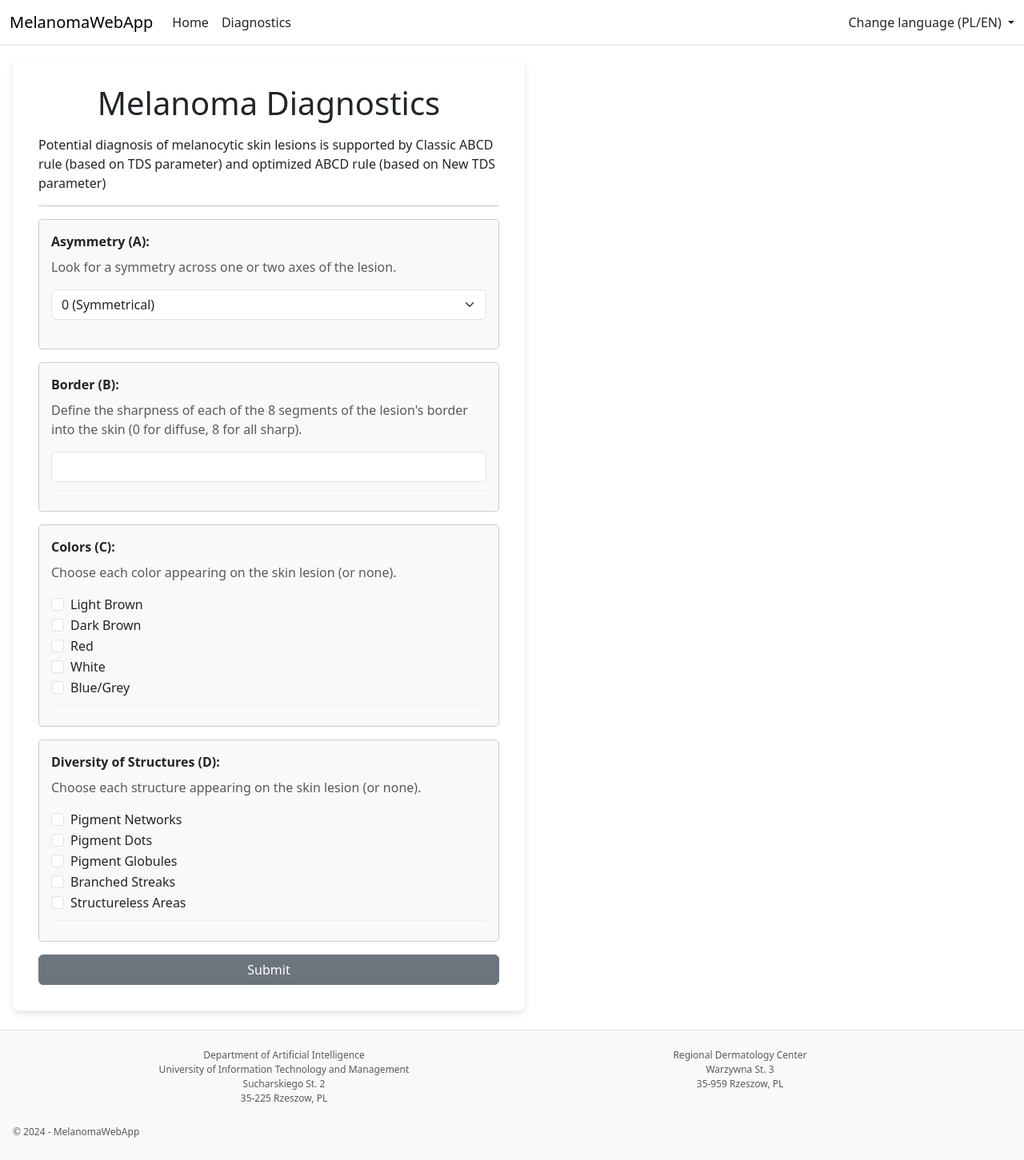
After one commit to gwanat/python_melanoma_app, a Flask app: page /diagnostics in a window 1280 px wide. The commit adds this page. Shown: the whole page at 80% size. Run offline with Flask 3, Linux system fonts and the light colour scheme.

Commit message:
form added. app.py updated. Flags added

```diff
--- a/app.py
+++ b/app.py
@@ -1,12 +1,75 @@
-from flask import Flask, render_template
+from flask import Flask, render_template, request
 
 app = Flask(__name__)
 
 @app.route("/")
+def index():
+    return render_template("index.html")
 
-def home():
-    return render_template("home.html")
+@app.route("/diagnostics", methods=["GET", "POST"])
+def diagnostics():
+    if request.method == "POST":
 
-@app.route('/about')
-def about():
-    return render_template('about.html')
+        asymmetry = int(request.form["asymmetry"])
+        border = int(request.form["border"])
+        colors = request.form.getlist("colors")
+        structures = request.form.getlist("structures")
+
+        color_count = len(colors)
+        structure_count = len(structures)
+        tds = (1.3 * asymmetry) + (0.1 * border) + (0.5 * color_count) + (0.5 * structure_count)
+
+
+        if tds <= 4.75:
+            tds_message = "Based on the TDS, the lesion is likely benign."
+        elif 4.75 < tds <= 5.45:
+            tds_message = "Based on the TDS, the lesion is suspicious."
+        else:
+            tds_message = "Based on the TDS, the lesion is likely malignant."
+
+    #//////#
+        color_weights = {
+            "C_White": 0.5,
+            "C_Blue": 0.8,
+            "C_DarkBrown": 0.5,
+            "C_LightBrown": 0.6,
+            "C_Black": 0.5,
+            "C_Red": 0.5
+        }
+
+        structure_weights = {
+            "Pigment_Networks": 0.5,
+            "Pigment_Dots": 0.5,
+            "Pigment_Globules": 0.6,
+            "Branched_Streaks": 0.6,
+            "Structureless_Areas": 0.6
+        }
+
+        new_tds = (0.8 * asymmetry) + (0.11 * border)
+        for color in colors:
+            new_tds += color_weights.get(color, 0)
+        for structure in structures:
+            new_tds += structure_weights.get(structure, 0)
+
+
+        if new_tds <= 4.85 and "C_Blue" not in colors:
+            new_tds_message = "Based on the improved TDS, the lesion is likely benign."
+        elif new_tds <= 4.85 and "C_Blue" in colors:
+            new_tds_message = "Based on the improved TDS, the lesion may be a blue nevus."
+        elif 4.85 < new_tds < 5.45:
+            new_tds_message = "Based on the improved TDS, the lesion is suspicious."
+        else:
+            new_tds_message = "Based on the improved TDS, the lesion is likely malignant."
+
+        return render_template(
+            "diagnostics.html",
+            tds=round(tds, 2),
+            tds_message=tds_message,
+            new_tds=round(new_tds, 2),
+            new_tds_message=new_tds_message
+        )
+
+    return render_template("diagnostics.html")
+
+if __name__ == "__main__":
+    app.run(debug=True)
--- a/static/css/styles.css
+++ b/static/css/styles.css
@@ -17,6 +17,50 @@ main {
 }
 
 footer {
-    background-color: #f8f9fa; /* Optional: Add a background color to the footer */
+    background-color: #f8f9fa;
     padding: 10px 0;
 }
+
+body {
+    background-color: #f8f9fa;
+}
+
+.form-container {
+    width: 50%;
+    margin: 0;
+    text-align: left;
+    padding: 2rem;
+    margin-left: 1rem;
+    background-color: #ffffff;
+    box-shadow: 0 4px 8px rgba(0, 0, 0, 0.1);
+    border-radius: 8px;
+    top: 50%;
+}
+
+
+.form-header {
+    margin-bottom: 1rem;
+    text-align: center;
+}
+
+.result-box {
+    margin-top: 1.5rem;
+    padding: 1rem;
+    border: 1px solid #ddd;
+    border-radius: 8px;
+    background-color: #f1f1f1;
+}
+
+.section {
+    border: 1px solid #ccc;
+    padding: 15px;
+    margin-bottom: 20px;
+    border-radius: 5px;
+    background-color: #f9f9f9;
+}
+
+.section hr {
+    border: 0;
+    border-top: 1px solid #ccc;
+    margin: 10px 0;
+}
--- /dev/null
+++ b/templates/diagnostics.html
@@ -0,0 +1,172 @@
+<!DOCTYPE html>
+<html lang="en">
+<head>
+    <meta charset="UTF-8">
+    <meta name="viewport" content="width=device-width, initial-scale=1.0">
+    <link href="/static/css/styles.css" rel="stylesheet">
+    <link href="https://cdn.jsdelivr.net/npm/bootstrap@5.3.3/dist/css/bootstrap.min.css" rel="stylesheet" integrity="sha384-QWTKZyjpPEjISv5WaRU9OFeRpok6YctnYmDr5pNlyT2bRjXh0JMhjY6hW+ALEwIH" crossorigin="anonymous">
+    <title>Diagnostics</title>
+</head>
+<body>
+    <header>
+        <nav class="navbar navbar-expand-sm navbar-toggleable-sm navbar-light bg-white border-bottom box-shadow mb-3">
+            <div class="container-fluid">
+                <a class="navbar-brand" href="{{url_for('index')}}">MelanomaWebApp</a>
+                <button class="navbar-toggler" type="button" data-bs-toggle="collapse" data-bs-target=".navbar-collapse" aria-controls="navbarSupportedContent"
+                        aria-expanded="false" aria-label="Toggle navigation">
+                    <span class="navbar-toggler-icon"></span>
+                </button>
+                <div class="navbar-collapse collapse d-sm-inline-flex justify-content-between">
+                    <ul class="navbar-nav flex-grow-1">
+                        <li class="nav-item">
+                            <a class="nav-link text-dark" href="{{url_for('index')}}">Home</a>
+                        </li>
+                        <li class="nav-item">
+                            <a class="nav-link text-dark" href="{{url_for('diagnostics')}}">Diagnostics</a>
+                        </li>
+                    </ul>
+                </div>
+                <div>
+                    <div class="nav-item dropdown">
+                        <a class="nav-link dropdown-toggle text-dark" href="#" id="navbarDropdown" role="button" data-toggle="button" data-bs-toggle="dropdown"
+                           aria-haspopup="true" aria-expanded="false">
+                            Change language (PL/EN)
+                        </a>
+                        <div class="dropdown-menu dropdown-menu-end bg-light text-center" aria-labelledby="navbarDropdown">
+                            <a class="dropdown-item text-secondary" style="text-decoration: none;" href="#">
+                                Polski
+                                <img src="{{ url_for('static', filename='images/polish_flag.png') }}" alt="Polski" style="width: 20px; height: 15px; margin-left: 5px;">
+                            </a>
+                            <a class="dropdown-item text-secondary" style="text-decoration: none;" href="#">
+                                English
+                                <img src="{{ url_for('static', filename='images/british_flag.png') }}" alt="English" style="width: 20px; height: 15px; margin-left: 5px;">
+                            </a>
+                        </div>
+                    </div>
+                </div>
+            </div>
+        </nav>
+    </header>
+    <main>
+        <div class="form-container">
+            <h1 class="form-header">Melanoma Diagnostics</h1>
+            <p>Potential diagnosis of melanocytic skin lesions is supported by Classic ABCD rule
+                (based on TDS parameter) and optimized ABCD rule (based on New TDS parameter)</p>
+                <hr>
+            <form method="POST" action="/diagnostics">
+                <div class="mb-3 section">
+                    <label for="asymmetry" class="form-label"><strong>Asymmetry (A):</strong></label><br>
+                    <p class="text-muted">Look for a symmetry across one or two axes of the lesion.</p>
+                    <select id="asymmetry" name="asymmetry" class="form-select" required>
+                        <option value="0">0 (Symmetrical)</option>
+                        <option value="1">1 (One-Axial Asymmetry)</option>
+                        <option value="2">2 (Two-Axial Asymmetry)</option>
+                    </select>
+                    <hr>
+                </div>
+
+                <div class="mb-3 section">
+                    <label for="border" class="form-label"><strong>Border (B):</strong></label><br>
+                    <p class="text-muted">Define the sharpness of each of the 8 segments of the lesion's border into the skin (0 for diffuse, 8 for all sharp).</p>
+                    <input type="number" id="border" name="border" class="form-control" min="0" max="8" required>
+                    <hr>
+                </div>
+
+                <div class="mb-3 section">
+                    <label for="colors" class="form-label"><strong>Colors (C):</strong></label><br>
+                    <p class="text-muted">Choose each color appearing on the skin lesion (or none).</p>
+                    <div class="form-check">
+                        <input class="form-check-input" type="checkbox" name="colors" value="C_LightBrown" id="lightBrown">
+                        <label class="form-check-label" for="lightBrown">Light Brown</label>
+                    </div>
+                    <div class="form-check">
+                        <input class="form-check-input" type="checkbox" name="colors" value="C_DarkBrown" id="darkBrown">
+                        <label class="form-check-label" for="darkBrown">Dark Brown</label>
+                    </div>
+                    <div class="form-check">
+                        <input class="form-check-input" type="checkbox" name="colors" value="C_Red" id="red">
+                        <label class="form-check-label" for="red">Red</label>
+                    </div>
+                    <div class="form-check">
+                        <input class="form-check-input" type="checkbox" name="colors" value="C_White" id="white">
+                        <label class="form-check-label" for="white">White</label>
+                    </div>
+                    <div class="form-check">
+                        <input class="form-check-input" type="checkbox" name="colors" value="C_Blue" id="blue">
+                        <label class="form-check-label" for="blue">Blue/Grey</label>
+                    </div>
+                    <hr>
+                </div>
+
+                <div class="mb-3 section">
+                    <label for="structures" class="form-label"><strong>Diversity of Structures (D):</strong></label><br>
+                    <p class="text-muted">Choose each structure appearing on the skin lesion (or none).</p>
+                    <div class="form-check">
+                        <input class="form-check-input" type="checkbox" name="structures" value="Pigment_Networks" id="network">
+                        <label class="form-check-label" for="network">Pigment Networks</label>
+                    </div>
+                    <div class="form-check">
+                        <input class="form-check-input" type="checkbox" name="structures" value="Pigment_Dots" id="dots">
+                        <label class="form-check-label" for="dots">Pigment Dots</label>
+                    </div>
+                    <div class="form-check">
+                        <input class="form-check-input" type="checkbox" name="structures" value="Pigment_Globules" id="globules">
+                        <label class="form-check-label" for="globules">Pigment Globules</label>
+                    </div>
+                    <div class="form-check">
+                        <input class="form-check-input" type="checkbox" name="structures" value="Branched_Streaks" id="streaks">
+                        <label class="form-check-label" for="streaks">Branched Streaks</label>
+                    </div>
+                    <div class="form-check">
+                        <input class="form-check-input" type="checkbox" name="structures" value="Structureless_Areas" id="structureless">
+                        <label class="form-check-label" for="structureless">Structureless Areas</label>
+                    </div>
+                    <hr>
+                </div>
+                <button type="submit" class="btn btn-secondary w-100">Submit</button>
+            </form>
+
+            {% if tds and new_tds %}
+            <div class="result-box mt-4">
+                <div class="tds-result mb-3 p-3 border rounded">
+                    <h4>Total Dermatoscopy Score: {{ tds }}</h4>
+                    <p>{{ tds_message }}</p>
+                </div>
+                <div class="new-tds-result p-3 border rounded">
+                    <h4>New Total Dermatoscopy Score: {{ new_tds }}</h4>
+                    <p>{{ new_tds_message }}</p>
+                </div>
+            </div>
+            {% endif %}
+        </div>
+        <br>
+    </main>
+
+    <footer class="border-top footer text-muted">
+        <div class="container">
+            <div class="row d-flex text-center mt-1">
+                <div class="col p-2">
+                    <p>
+                        Department of Artificial Intelligence <br />
+                        University of Information Technology and Management <br />
+                        Sucharskiego St. 2 <br />
+                        35-225 Rzeszow, PL
+                    </p>
+                </div>
+                <div class="col ms-auto p-2">
+                    <p>
+                        Regional Dermatology Center <br />
+                        Warzywna St. 3<br />
+                        35-959 Rzeszow, PL
+                    </p>
+                </div>
+            </div>
+        </div>
+        <div class="mb-3 ms-lg-3">
+            &copy; 2024 - MelanomaWebApp
+        </div>
+    </footer>
+    <script src="https://cdn.jsdelivr.net/npm/@popperjs/core@2.11.8/dist/umd/popper.min.js" integrity="sha384-I7E8VVD/ismYTF4hNIPjVp/Zjvgyol6VFvRkX/vR+Vc4jQkC+hVqc2pM8ODewa9r" crossorigin="anonymous"></script>
+    <script src="https://cdn.jsdelivr.net/npm/bootstrap@5.3.3/dist/js/bootstrap.min.js" integrity="sha384-0pUGZvbkm6XF6gxjEnlmuGrJXVbNuzT9qBBavbLwCsOGabYfZo0T0to5eqruptLy" crossorigin="anonymous"></script>
+</body>
+</html>
```
Also changed, not shown: templates/about.html (deleted, +0 -81 lines), templates/index.html (renamed from templates/home.html, +7 -6 lines), static/images/british_flag.png (added), static/images/lesions assymetry.png (added), static/images/polish_flag.png (added).
